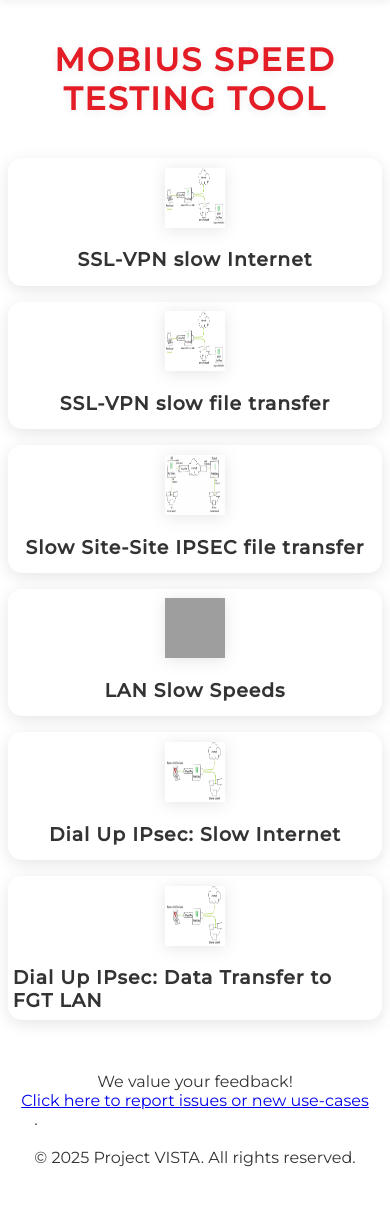
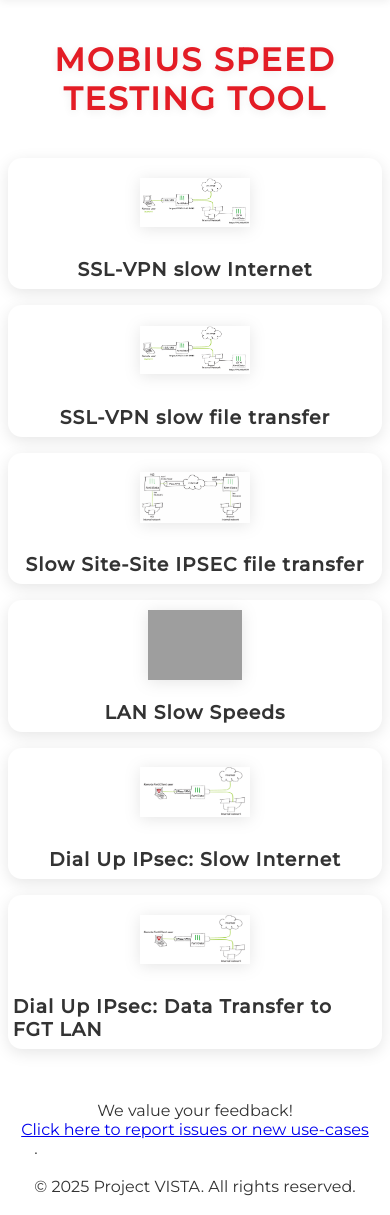
Before and after one commit to jas21068/main_speed_page, a Flask app: page / in a window 390 px wide. Shown: the part 115-1330 px from the top of the page. Run offline with Flask 3, Linux system fonts and the light colour scheme; grey boxes are pictures that could not be loaded.

Commit message:
new look - finished

```diff
--- a/templates/index.html
+++ b/templates/index.html
@@ -168,8 +168,9 @@
             background: linear-gradient(120deg, #232526 60%, #2d1a1a 100%);
         }
         .block img {
-            width: 90px;
-            height: 90px;
+            width: 220px;
+            height: 160px;
+            object-fit: contain;
             margin-bottom: 1rem;
             filter: drop-shadow(0 2px 8px rgba(0,0,0,0.10));
             transition: filter var(--transition), opacity var(--transition);
@@ -196,8 +197,8 @@
                 font-size: 2rem;
             }
             .block img {
-                width: 70px;
-                height: 70px;
+                width: 160px;
+                height: 110px;
             }
             .block {
                 min-height: 140px;
@@ -216,8 +217,8 @@
                 padding: 1rem 0.5rem 1.5rem 0.5rem;
             }
             .block img {
-                width: 60px;
-                height: 60px;
+                width: 110px;
+                height: 70px;
             }
             .block {
                 min-height: 110px;
```
